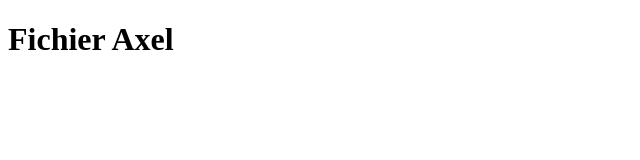
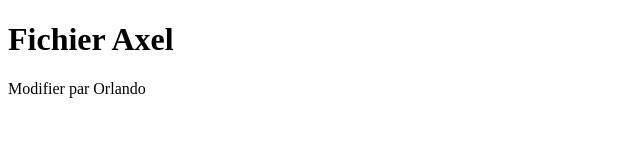
Before and after one commit to D-orlando84/coursGit, a plain HTML site: page FichierAxel.html in a window 1280 px wide. Shown: the whole page, without its empty margins (0-640 px from the left). Drawn offline with Linux system fonts and the light colour scheme.

Commit message:
Modif FichierAxel.html par orlando

```diff
--- a/FichierAxel.html
+++ b/FichierAxel.html
@@ -1,9 +1,10 @@
 <!DOCTYPE html>
 <html>
     <head>
-
+        <meta charset="UTF-8">
     </head>
 <body>
     <h1>Fichier Axel</h1>
+    <P>Modifier par Orlando</P>
 </body>
 </html>
```
